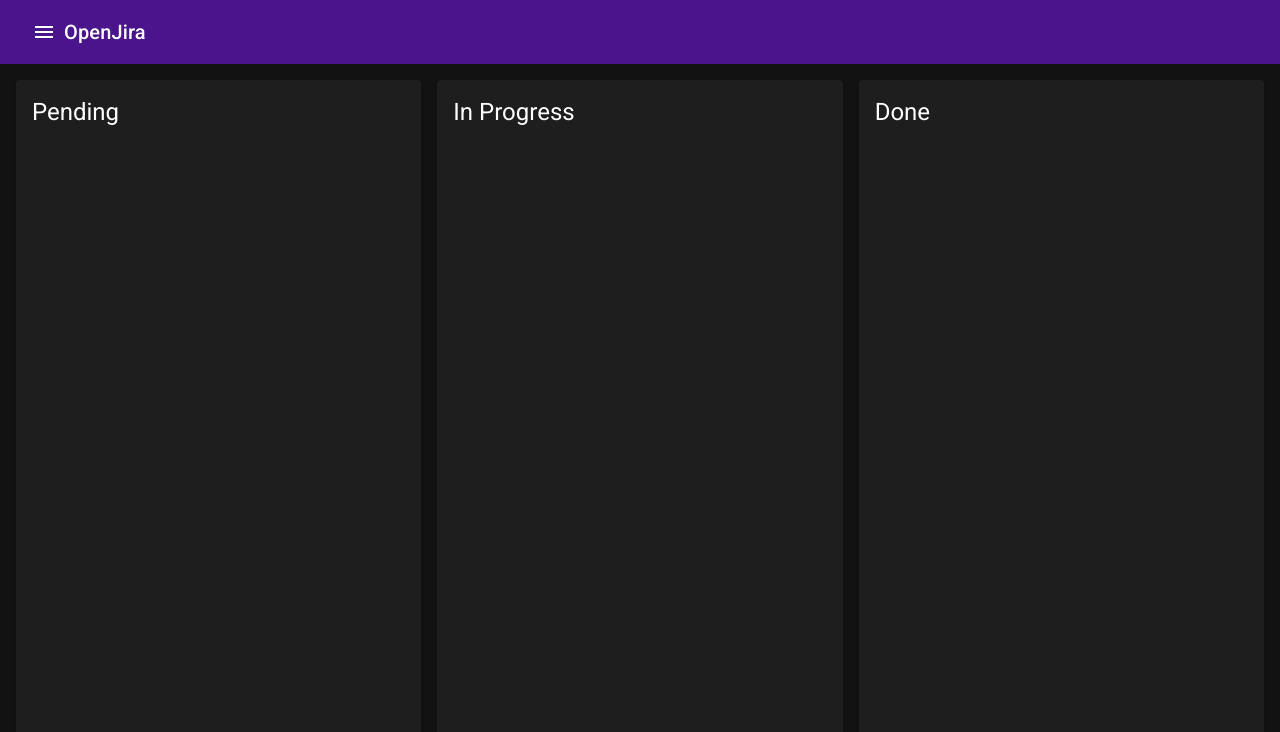
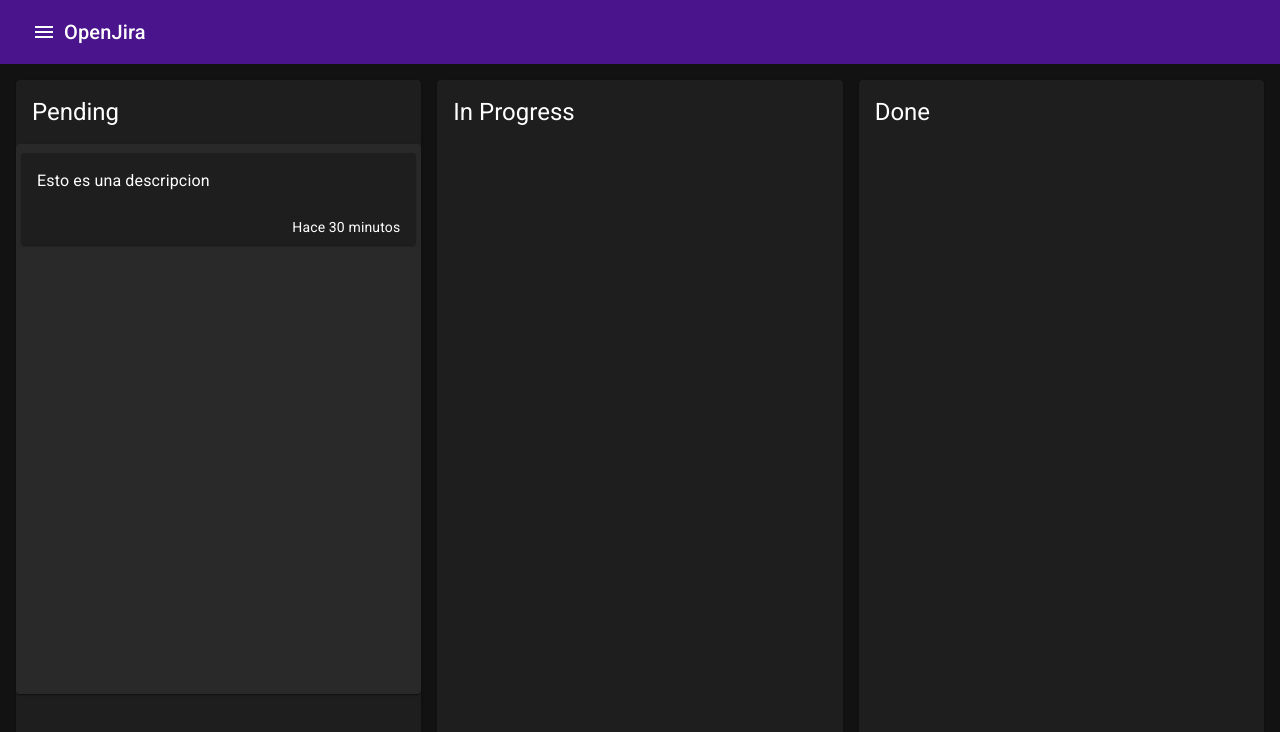
Before and after one commit to VHugoBarnes/openjira, a Next.js app: page / in a window 1280 px wide. Shown: the top 732 px of the page. Built offline with nearby package versions, Linux system fonts and the light colour scheme.

Commit message:
EntryCard and EntryList

```diff
--- /dev/null
+++ b/src/components/ui/EntryCard.tsx
@@ -0,0 +1,18 @@
+import { Card, CardActionArea, CardActions, CardContent, Typography } from "@mui/material";
+import React from "react";
+
+export const EntryCard = () => {
+  return (
+    <Card sx={{ marginBottom: 1 }}>
+      <CardActionArea>
+        <CardContent>
+          <Typography sx={{ whiteSpace: "pre-line" }}>Esto es una descripcion</Typography>
+        </CardContent>
+
+        <CardActions sx={{ display: "flex", justifyContent: "end", paddingRight: 2 }}>
+          <Typography variant="body2">Hace 30 minutos</Typography>
+        </CardActions>
+      </CardActionArea>
+    </Card>
+  );
+};
--- /dev/null
+++ b/src/components/ui/EntryList.tsx
@@ -0,0 +1,15 @@
+import { List, Paper } from "@mui/material";
+import React from "react";
+import { EntryCard } from "./EntryCard";
+
+export const EntryList = () => {
+  return (
+    <div>
+      <Paper sx={{ height: "calc(100vh - 250px)", overflow: "scroll", backgroundColor: "transparent", padding: "1px 5px" }}>
+        <List sx={{ opacity: 1 }}>
+          <EntryCard />
+        </List>
+      </Paper>
+    </div>
+  );
+};
--- a/src/pages/index.tsx
+++ b/src/pages/index.tsx
@@ -1,3 +1,4 @@
+import { EntryList } from "@/components/ui/EntryList";
 import { MainLayout } from "@/layouts";
 import { Card, CardContent, CardHeader, Grid } from "@mui/material";
 
@@ -9,10 +10,9 @@
           <Card sx={{ height: "calc(100vh - 100px)" }}>
             <CardHeader title="Pending" />
 
-            <CardContent>
-              {/* Add new entry */}
-              {/* List entries */}
-            </CardContent>
+            {/* Add new entry */}
+            {/* List entries */}
+            <EntryList />
           </Card>
         </Grid>
 
```
